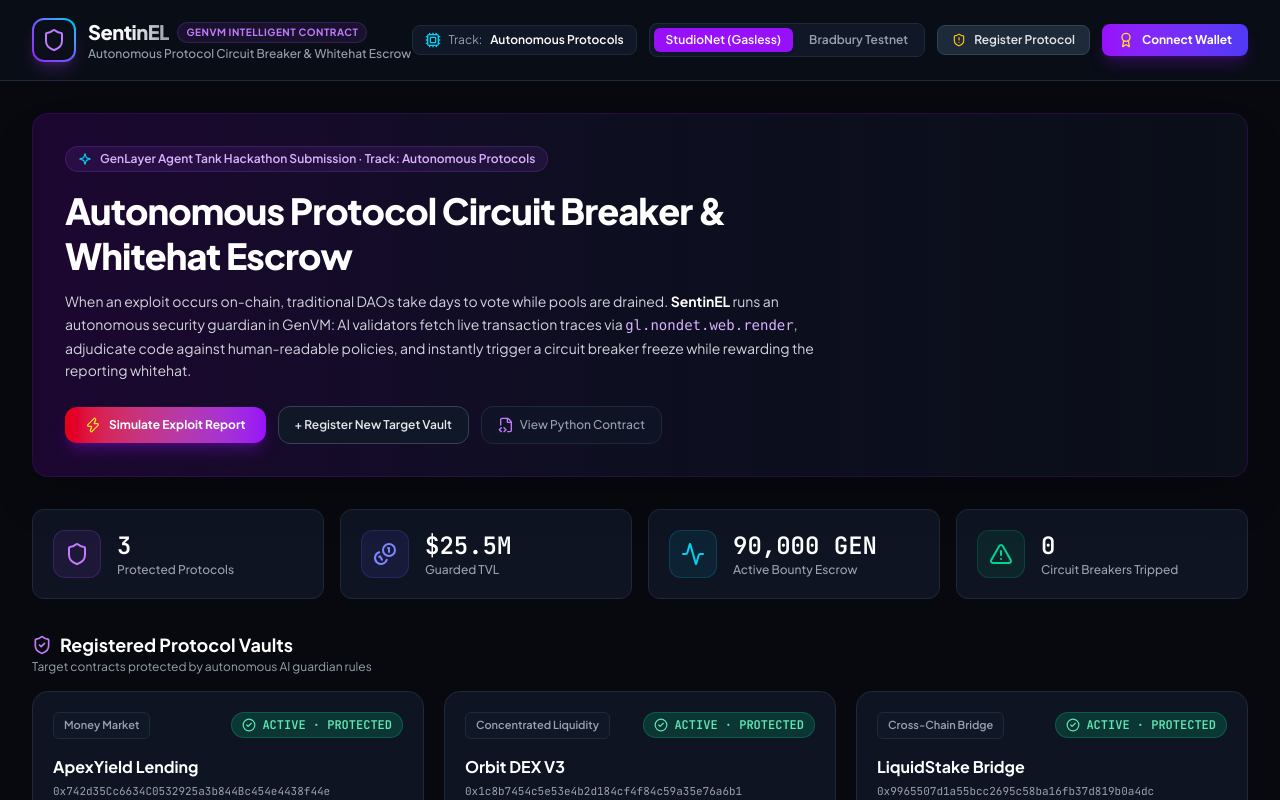
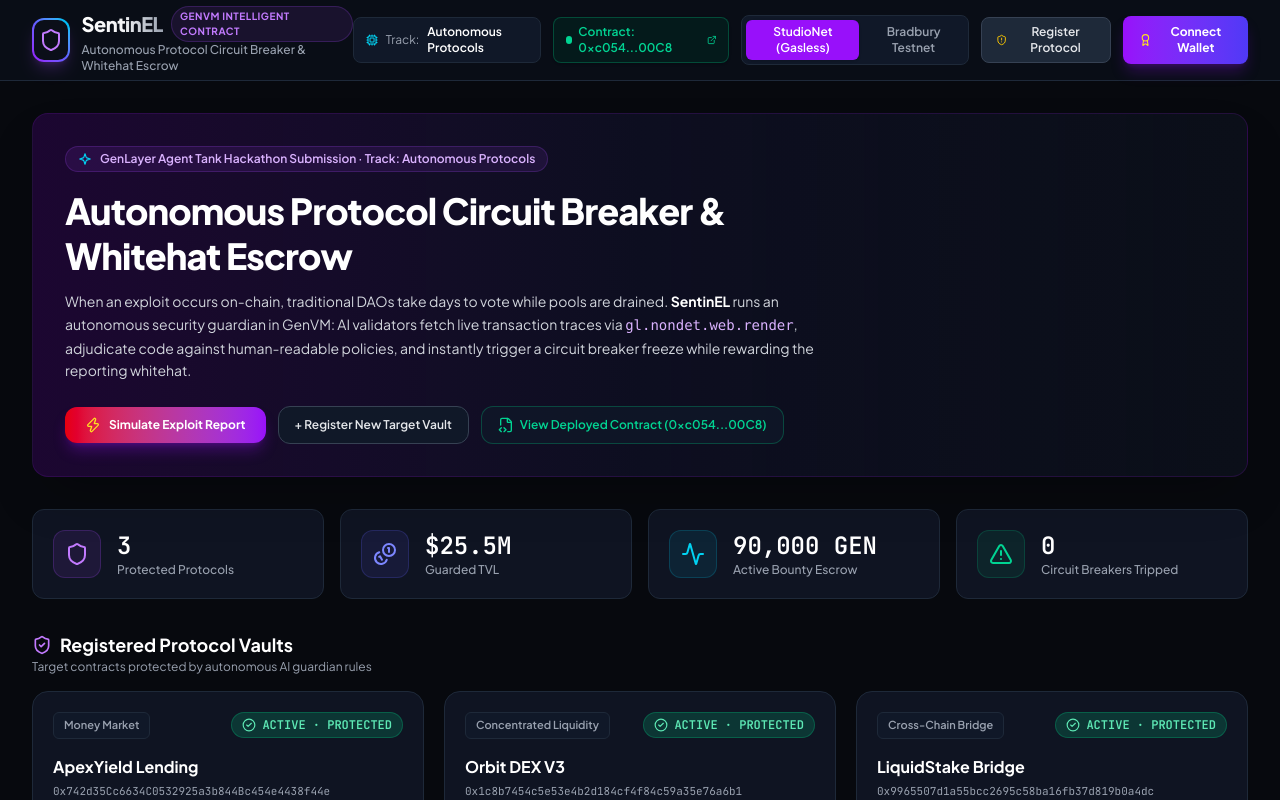
Before and after one commit to olasmi02/genlayer-sentinel, a React (Vite) app in the folder frontend/: page / in a window 1280 px wide. Shown: the top 800 px of the page. Built offline with nearby package versions, Linux system fonts and the light colour scheme.

Commit message:
feat: link verified StudioNet contract in navbar and hero banner

```diff
--- a/frontend/src/App.tsx
+++ b/frontend/src/App.tsx
@@ -193,13 +193,13 @@ export function App() {
                 + Register New Target Vault
               </button>
               <a
-                href="https://github.com/genlayerlabs/genlayer-project-boilerplate"
+                href="https://explorer-studio.genlayer.com/address/0xc0547231791DE68E62d7fbcd222766BB86C800C8"
                 target="_blank"
                 rel="noreferrer"
-                className="px-4 py-2.5 rounded-xl bg-gray-900/60 hover:bg-gray-800 text-gray-400 hover:text-white border border-gray-800 text-xs font-medium transition flex items-center gap-1.5"
+                className="px-4 py-2.5 rounded-xl bg-gray-900/80 hover:bg-gray-800 text-emerald-400 hover:text-emerald-300 border border-emerald-500/30 text-xs font-semibold transition flex items-center gap-1.5"
               >
-                <FileCode2 className="w-4 h-4 text-purple-400" />
-                View Python Contract
+                <FileCode2 className="w-4 h-4 text-emerald-400" />
+                View Deployed Contract (0xc054...00C8)
               </a>
             </div>
           </div>
--- a/frontend/src/components/Header.tsx
+++ b/frontend/src/components/Header.tsx
@@ -49,6 +49,19 @@ export const Header: React.FC<HeaderProps> = ({
             <span className="font-semibold text-white">Autonomous Protocols</span>
           </div>
 
+          {/* Deployed Contract Explorer Link */}
+          <a
+            href="https://explorer-studio.genlayer.com/address/0xc0547231791DE68E62d7fbcd222766BB86C800C8"
+            target="_blank"
+            rel="noreferrer"
+            className="hidden md:flex items-center gap-1.5 px-3 py-1.5 rounded-lg bg-emerald-950/40 border border-emerald-500/30 text-emerald-400 hover:bg-emerald-900/40 text-xs font-semibold transition shadow-sm"
+            title="View Deployed Contract on GenLayer Studio Explorer"
+          >
+            <span className="w-2 h-2 rounded-full bg-emerald-400 animate-pulse" />
+            <span>Contract: 0xc054...00C8</span>
+            <ExternalLink className="w-3 h-3" />
+          </a>
+
           {/* Network Switcher */}
           <div className="flex items-center gap-1 bg-gray-900 border border-gray-800 rounded-lg p-1">
             <button
```
